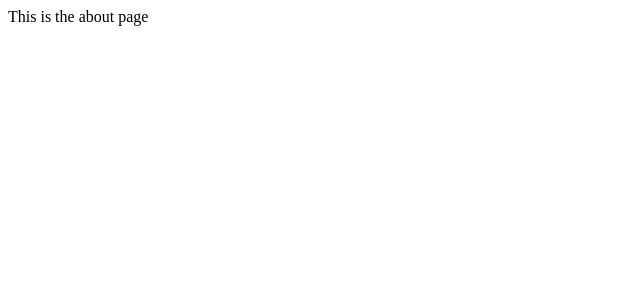
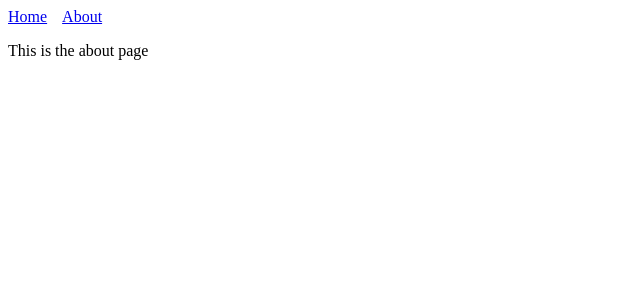
Before and after one commit to Bhavin789/GraphQL, a Next.js app in the folder graphql/: page /about in a window 1280 px wide. Shown: the top 300 px of the page, without its empty margins (0-640 px from the left). Built offline with nearby package versions, Linux system fonts and the light colour scheme.

Commit message:
Add header component to pages for client side routing

```diff
--- /dev/null
+++ b/graphql/components/Header.js
@@ -0,0 +1,18 @@
+import Link from "next/link";
+
+const linkStyle = {
+  marginRight: 15
+};
+
+const Header = () => (
+  <div>
+    <Link href="/">
+      <a style={linkStyle}>Home</a>
+    </Link>
+    <Link href="/about">
+      <a style={linkStyle}>About</a>
+    </Link>
+  </div>
+);
+
+export default Header;
--- a/graphql/pages/about.js
+++ b/graphql/pages/about.js
@@ -1,5 +1,12 @@
+import Header from "../components/Header";
+
 const Home = () => {
-  return <div>This is the about page</div>;
+  return (
+    <div>
+      <Header />
+      <p>This is the about page</p>
+    </div>
+  );
 };
 
 export default Home;
--- a/graphql/pages/index.js
+++ b/graphql/pages/index.js
@@ -1,11 +1,9 @@
-import Link from "next/link";
+import Header from "../components/Header";
 
 const Home = () => {
   return (
     <div>
-      <Link href="/about">
-        <a>About Page</a>
-      </Link>
+      <Header />
       <p>Hello Next.js</p>
     </div>
   );
```
Also changed, not shown: 1 other file (tests, documents, lock files or other folders).
